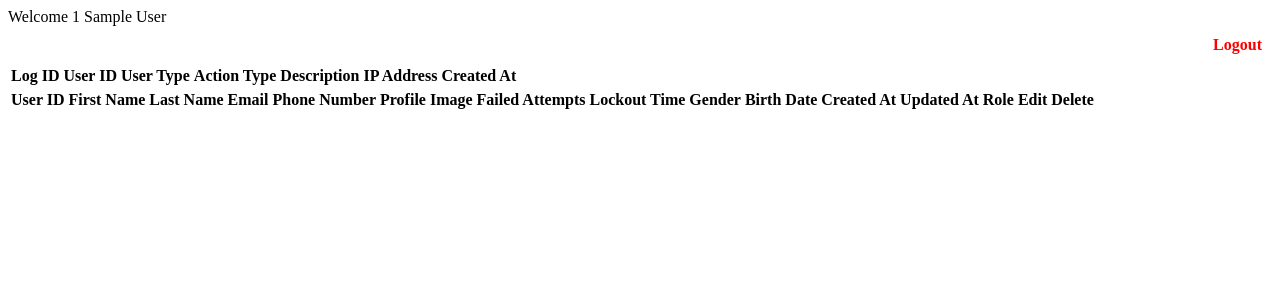
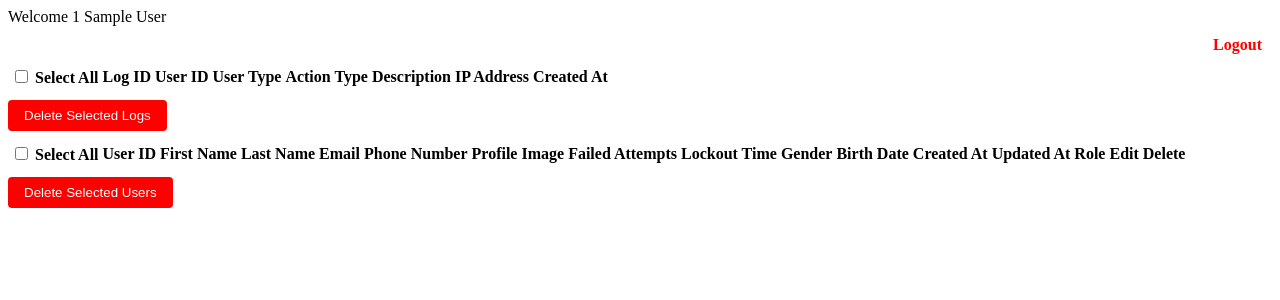
Before and after one commit to kenox28/Ebakunado, a PHP site: template views/admin/home.php in a window 1280 px wide. Shown: the top 300 px of the page. Run offline with PHP 8.4, Linux system fonts and the light colour scheme; the template is opened without the code that fills it, so the values that code supplies are empty; the visitor is signed in with stand-in values (Sample User, id 1).

Commit message:
admin delete and edit function

```diff
--- a/js/login.js
+++ b/js/login.js
@@ -39,7 +39,6 @@ async function loginFun(e) {
 		return;
 	}
 
-	// Show loading state
 	Swal.fire({
 		title: "Logging in...",
 		text: "Please wait while we verify your credentials.",
@@ -51,7 +50,6 @@ async function loginFun(e) {
 
 	const formdata = new FormData(loginForm);
 
-	// Debug: Log what's being sent
 	console.log("Form data being sent:");
 	for (let [key, value] of formdata.entries()) {
 		console.log(key + ": " + value);
@@ -81,7 +79,6 @@ async function loginFun(e) {
 		}
 
 		if (data.status === "success") {
-			// Check user type and redirect accordingly
 			if (data.user_type === "super_admin") {
 				Swal.fire({
 					icon: "success",
@@ -107,12 +104,10 @@ async function loginFun(e) {
 					text: data.message,
 					confirmButtonText: "Continue",
 				}).then(() => {
-					// Redirect to user home page
 					window.location.href = "../views/users/home.php";
 				});
 			}
 		} else if (data.status === "already_logged_in") {
-			// Handle already logged in case
 			if (data.user_type === "super_admin") {
 				window.location.href = "../views/super_admin/home.php";
 			} else if (data.user_type === "admin") {
--- a/views/admin/home.php
+++ b/views/admin/home.php
@@ -24,6 +24,7 @@ if (!isset($_SESSION['admin_id'])) {
 		<table>
 			<thead>
 				<tr>
+					<th><input type="checkbox" id="selectAll" onchange="toggleAllLogs()"> Select All</th>
 					<th>Log ID</th>
 					<th>User ID</th>
 					<th>User Type</th>
@@ -37,10 +38,14 @@ if (!isset($_SESSION['admin_id'])) {
 		</tbody>
 		</table>
 
+		<div style="margin: 10px 0;">
+			<button onclick="deleteSelectedLogs()" style="background-color: red; color: white; padding: 8px 16px; border: none; cursor: pointer; border-radius: 4px;">Delete Selected Logs</button>
+		</div>
 
 		<table>
 			<thead>
 				<tr>
+					<th><input type="checkbox" id="selectAllUsers" onchange="toggleAllUsers()"> Select All</th>
 					<th>User ID</th>
 					<th>First Name</th>
 					<th>Last Name</th>
@@ -57,10 +62,15 @@ if (!isset($_SESSION['admin_id'])) {
 					<th>Edit</th>
 					<th>Delete</th>
 				</tr>
+
 			</thead>
 			<tbody id="users">
 			</tbody>
 		</table>
+
+		<div style="margin: 10px 0;">
+			<button onclick="deleteSelectedUsers()" style="background-color: red; color: white; padding: 8px 16px; border: none; cursor: pointer; border-radius: 4px;">Delete Selected Users</button>
+		</div>
 
 		<form id="editUserForm" method="post" style="display: none;">
 
@@ -74,6 +84,7 @@ if (!isset($_SESSION['admin_id'])) {
 			const tbody = document.querySelector('#activityLogs');
 			for (const log of data) {
 				tbody.innerHTML += `<tr>
+					<td><input type="checkbox" class="log-checkbox" value="${log.log_id}"></td>
 					<td>${log.log_id}</td>
 					<td>${log.user_id}</td>
 					<td>${log.user_type}</td>
@@ -86,6 +97,58 @@ if (!isset($_SESSION['admin_id'])) {
 		}
 		getActivityLogs();
 
+		function toggleAllLogs() {
+			const selectAll = document.getElementById('selectAll');
+			const checkboxes = document.querySelectorAll('.log-checkbox');
+			checkboxes.forEach(checkbox => {
+				checkbox.checked = selectAll.checked;
+			});
+		}
+
+		async function deleteSelectedLogs() {
+			const selectedBoxes = document.querySelectorAll('.log-checkbox:checked');
+
+			if (selectedBoxes.length === 0) {
+				alert('Please select at least one log to delete');
+				return;
+			}
+
+			if (!confirm(`Are you sure you want to delete ${selectedBoxes.length} selected log(s)?`)) {
+				return;
+			}
+
+			try {
+				// Delete each selected log
+				for (const checkbox of selectedBoxes) {
+					const formData = new FormData();
+					formData.append('log_id', checkbox.value);
+					await fetch('../../php/admin/delete_log.php', {
+						method: 'POST',
+						body: formData
+					});
+				}
+
+				alert(`${selectedBoxes.length} log(s) deleted successfully`);
+				location.reload();
+
+			} catch (error) {
+				console.error('Error deleting logs:', error);
+				alert('Failed to delete logs. Please try again.');
+			}
+		}
+
+		// Toggle all user checkboxes
+		function toggleAllUsers() {
+			const selectAll = document.getElementById('selectAllUsers');
+			const checkboxes = document.querySelectorAll('.user-checkbox');
+			checkboxes.forEach(checkbox => {
+				checkbox.checked = selectAll.checked;
+			});
+		}
+
+		// Delete selected users
+
+
 		async function getUsers() {
 			const response = await fetch('../../php/admin/show_users.php');
 			const data = await response.json();
@@ -93,8 +156,8 @@ if (!isset($_SESSION['admin_id'])) {
 			const tbody = document.querySelector('#users');
 			for (const user of data) {
 				tbody.innerHTML += `<tr>
-
-					<td>${user.user_id}</td>
+					<td><input type="checkbox" class="user-checkbox" value="${user.user_id}"></td>
+					<td><input type="hidden" id="user_id" name="user_id" value="${user.user_id}"></td>
 					<td>${user.fname}</td>
 					<td>${user.lname}</td>
 					<td>${user.email}</td>
@@ -216,6 +279,7 @@ if (!isset($_SESSION['admin_id'])) {
 			try {
 				const formData = new FormData();
 				formData.append('user_id', user_id);
+
 				const response = await fetch('../../php/admin/delete_user.php', {
 					method: 'POST',
 					body: formData
@@ -234,7 +298,37 @@ if (!isset($_SESSION['admin_id'])) {
 				alert('Failed to delete user. Please try again.');
 			}
 		}
+		async function deleteSelectedUsers() {
+			const selectedBoxes = document.querySelectorAll('.user-checkbox:checked');
 
+			if (selectedBoxes.length === 0) {
+				alert('Please select at least one user to delete');
+				return;
+			}
+
+			if (!confirm(`Are you sure you want to delete ${selectedBoxes.length} selected user(s)?`)) {
+				return;
+			}
+
+			try {
+				// Delete each selected user
+				for (const checkbox of selectedBoxes) {
+					const formData = new FormData();
+					formData.append('user_id', checkbox.value);
+					await fetch('../../php/admin/delete_user.php', {
+						method: 'POST',
+						body: formData
+					});
+				}
+
+				alert(`${selectedBoxes.length} user(s) deleted successfully`);
+				location.reload();
+
+			} catch (error) {
+				console.error('Error deleting users:', error);
+				alert('Failed to delete users. Please try again.');
+			}
+		}
 
 
 	</script>
```
Also changed, not shown: php/admin/delete_log.php (added, +27 -0 lines).
